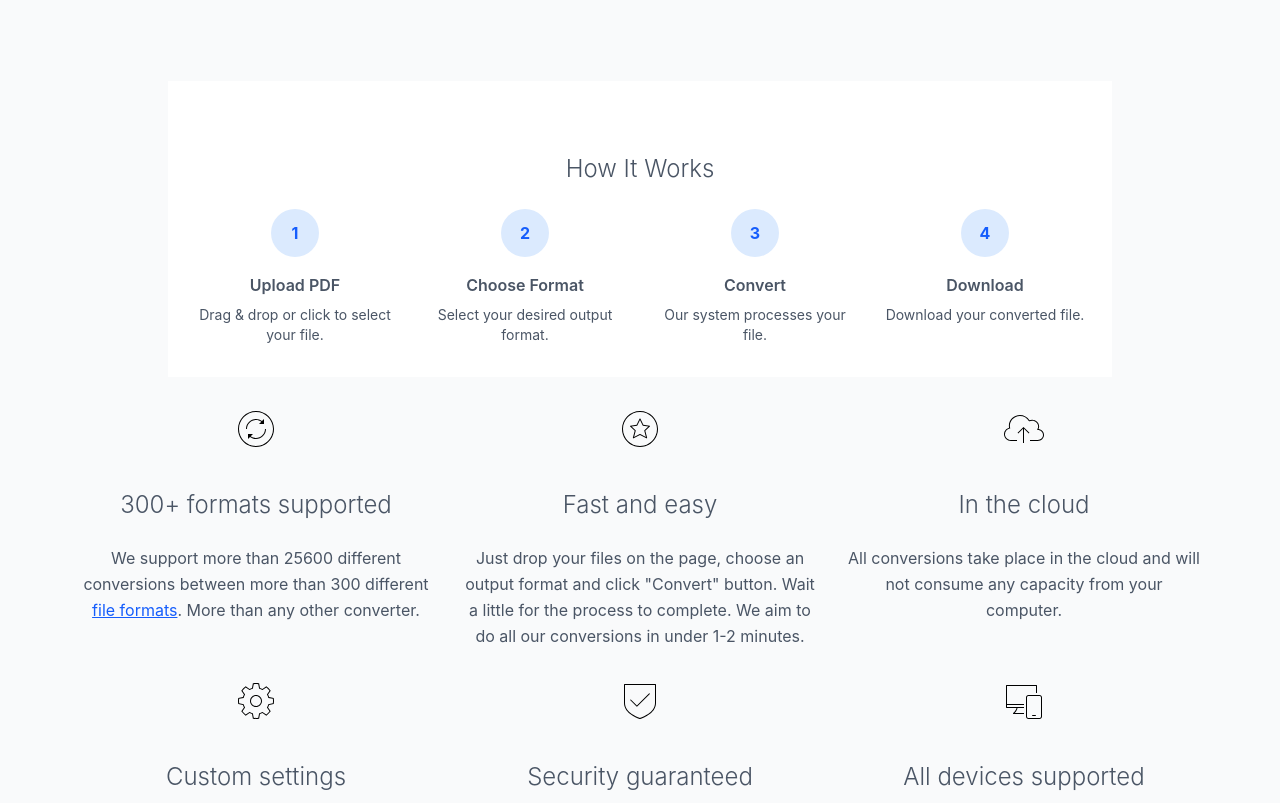
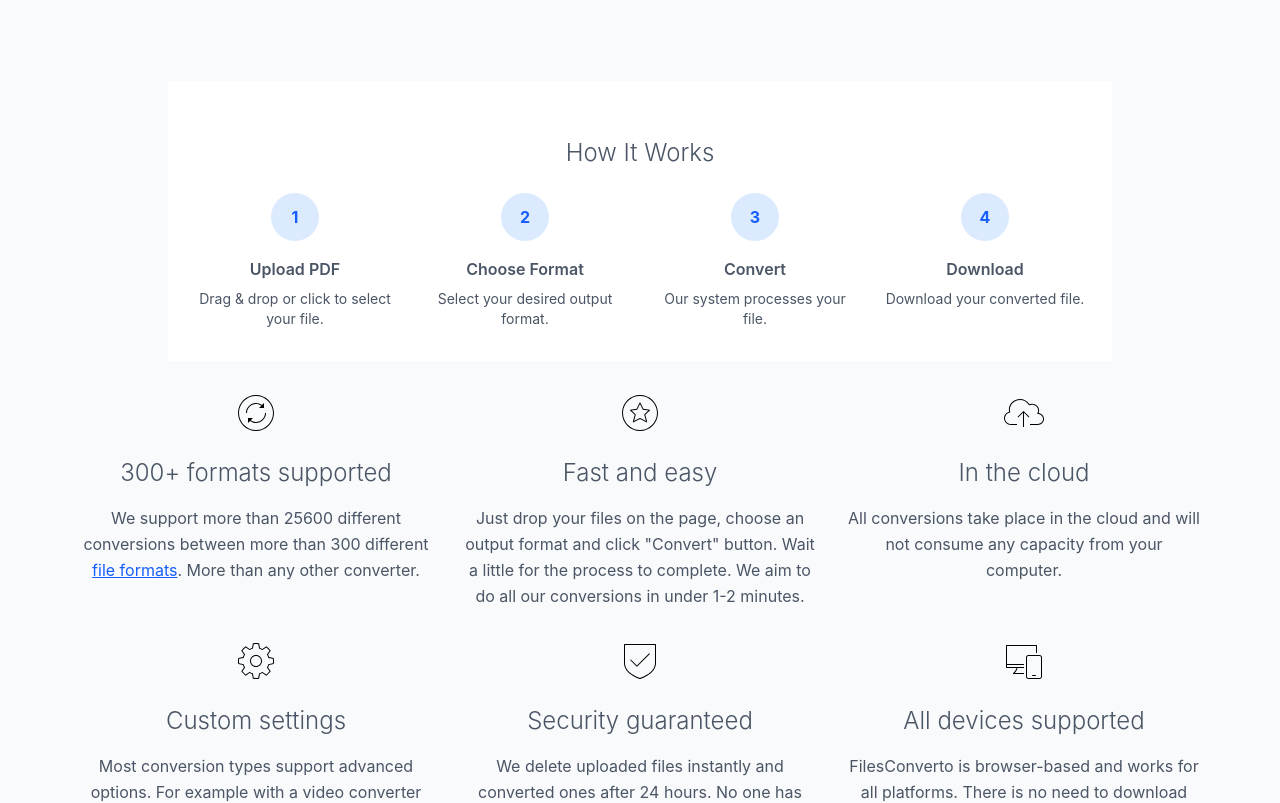
Before and after one commit to PawDevUK/filesconverto, a Next.js app: page / in a window 1280 px wide. Shown: the part 1080-1883 px from the top of the page. Built offline with nearby package versions, Linux system fonts and the light colour scheme; a web font is replaced by a local one.

Commit message:
Created upload types.

```diff
--- /dev/null
+++ b/app/types/upload.types.ts
@@ -0,0 +1,67 @@
+// Upload-related type definitions
+// export type UploadStatus = 'pending' | 'converting' | 'completed' | 'failed';
+
+export interface UploadMetadata {
+  pageCount?: number;
+  format?: string;
+  size?: {
+    width: number;
+    height: number;
+  };
+}
+
+export interface ConversionResponse {
+  pageCount?: number;
+  metadata?: UploadMetadata;
+  message?: string;
+  fileUrl?: string;
+  fileUrls?: string[];
+}
+
+export interface UploadState {
+  isLoading: boolean;
+  error?: string;
+  response?: ConversionResponse;
+}
+
+// export interface Upload {
+//   id: string;
+//   fileName: string;
+//   originalFormat: string;
+//   targetFormat: string;
+//   status: UploadStatus;
+//   progress?: number;
+//   downloadUrl?: string;
+//   uploadTime: string;
+//   createdAt?: Date;
+//   updatedAt?: Date;
+// }
+
+export interface UploadOptions {
+  format: string;
+  quality: number;
+  dpi: number;
+}
+
+// Component Props Types
+export interface UploadsListProps {
+  uploads: UploadsInfoTypes[];
+  onDownload?: (upload: UploadsInfoTypes) => void;
+  onRetry?: (uploadId: string) => void;
+  onDelete?: (uploadId: string) => void;
+  isLoading?: boolean;
+  className?: string;
+}
+
+export interface UploadsInfoTypes {
+  id: string;
+  fileName: string;
+  originalFormat: string;
+  targetFormat: string;
+  status: 'pending' | 'converting' | 'completed' | 'failed';
+  progress?: number;
+  downloadUrl?: string;
+  uploadTime: string;
+  createdAt:Date;
+  updatedAt?:Date
+}
--- a/app/typography/Headers.tsx
+++ b/app/typography/Headers.tsx
@@ -7,7 +7,7 @@ type H3Props = {
 
 function H3({ children, className = '' }: H3Props) {
   return (
-    <h3 className={`text-1xl md:text-2xl font-light mb-6 mt-10 ${className}`.trim()}>{children}</h3>
+    <h3 className={`text-1xl md:text-2xl font-light mb-4 mt-6 ${className}`.trim()}>{children}</h3>
   )
 }
 
```
